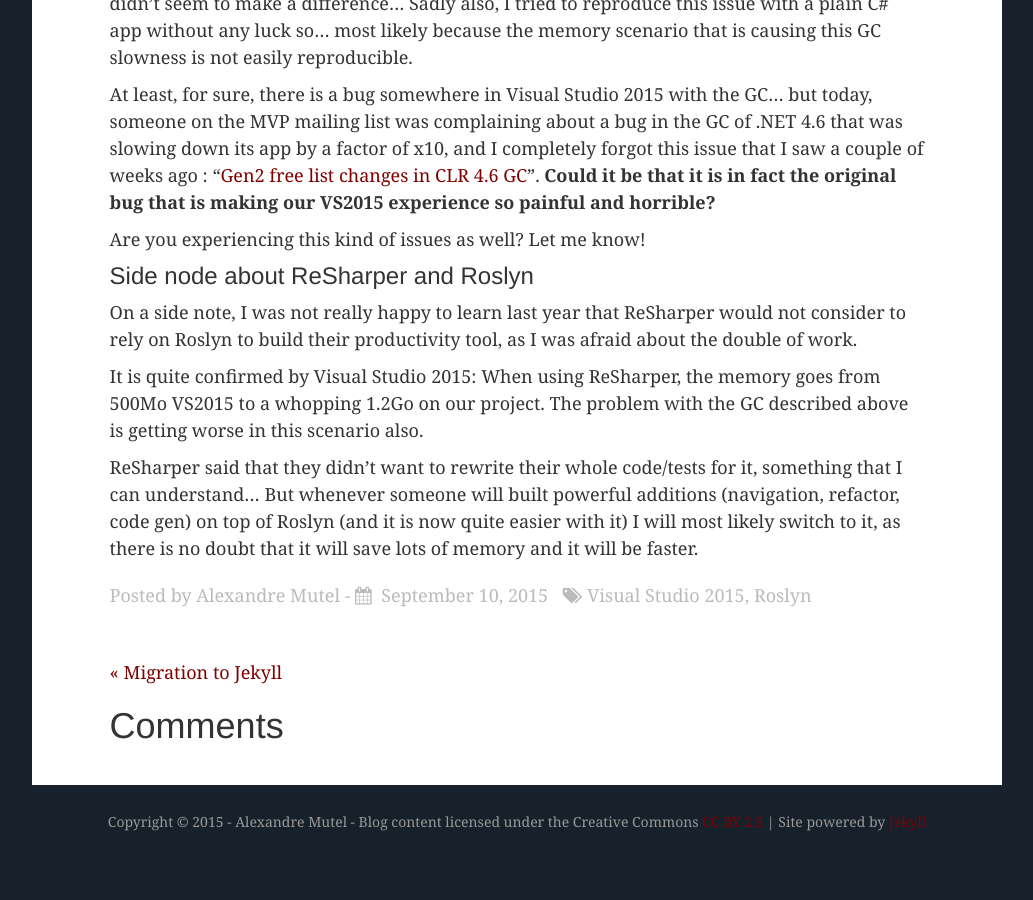
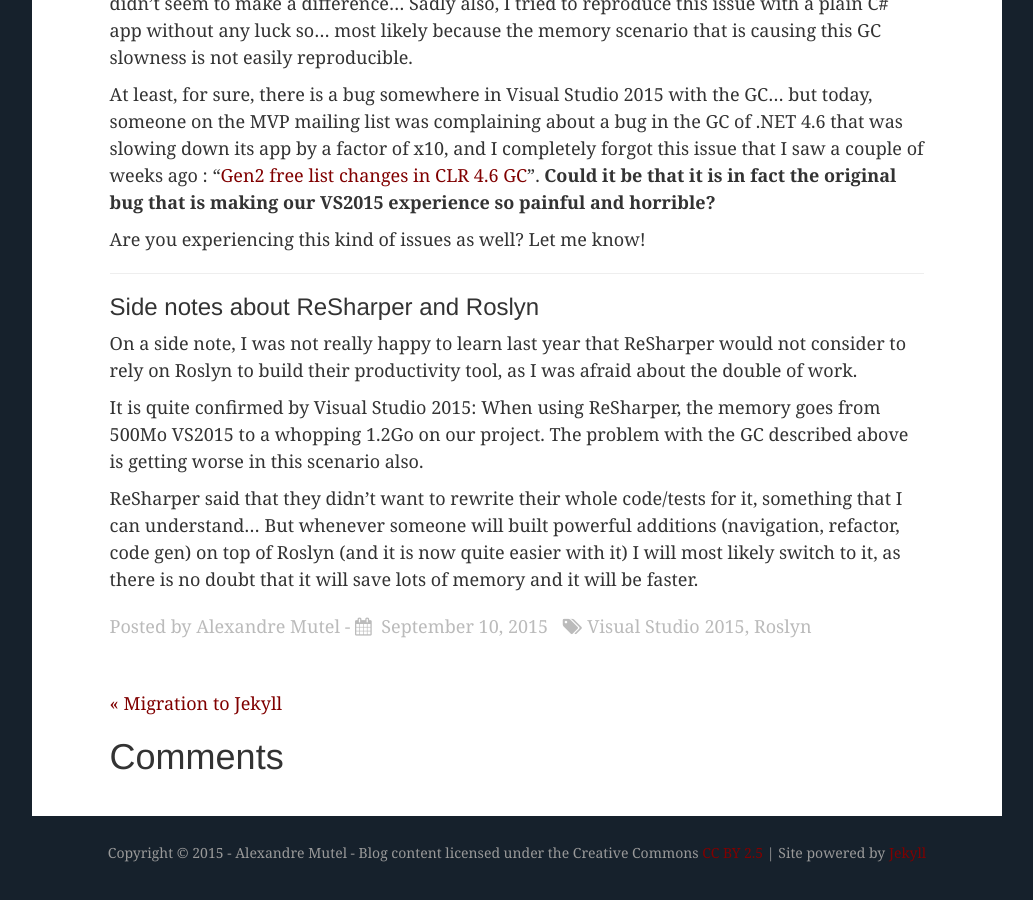
Before and after one commit to xoofx/xoofx.github.io, a Jekyll site: the page built from _posts/2015-09-10-slow-visual-studio-2015-with-roslyn.md, in a window 1280 px wide and 900 px high, scrolled down 1633 px. Shown: the whole window, without its empty margins (123-1156 px from the left). Built offline with Jekyll 4.4.1, drawn with Linux system fonts in a browser that asks for light colours; Markdown is read by kramdown in place of the engine named in the settings; comment, search, counter and statistics services are not loaded; before the commit the page ends 2502 px from its top, so only the background shows below that.

Commit message:
Fix typo on VS2015

```diff
--- a/_posts/2015-09-10-slow-visual-studio-2015-with-roslyn.md
+++ b/_posts/2015-09-10-slow-visual-studio-2015-with-roslyn.md
@@ -37,7 +37,9 @@
 
 Are you experiencing this kind of issues as well? Let me know!
 
-### Side node about ReSharper and Roslyn
+___
+
+### Side notes about ReSharper and Roslyn
 
 On a side note, I was not really happy to learn last year that ReSharper would not consider to rely on Roslyn to build their productivity tool, as I was afraid about the double of work.
 
```
